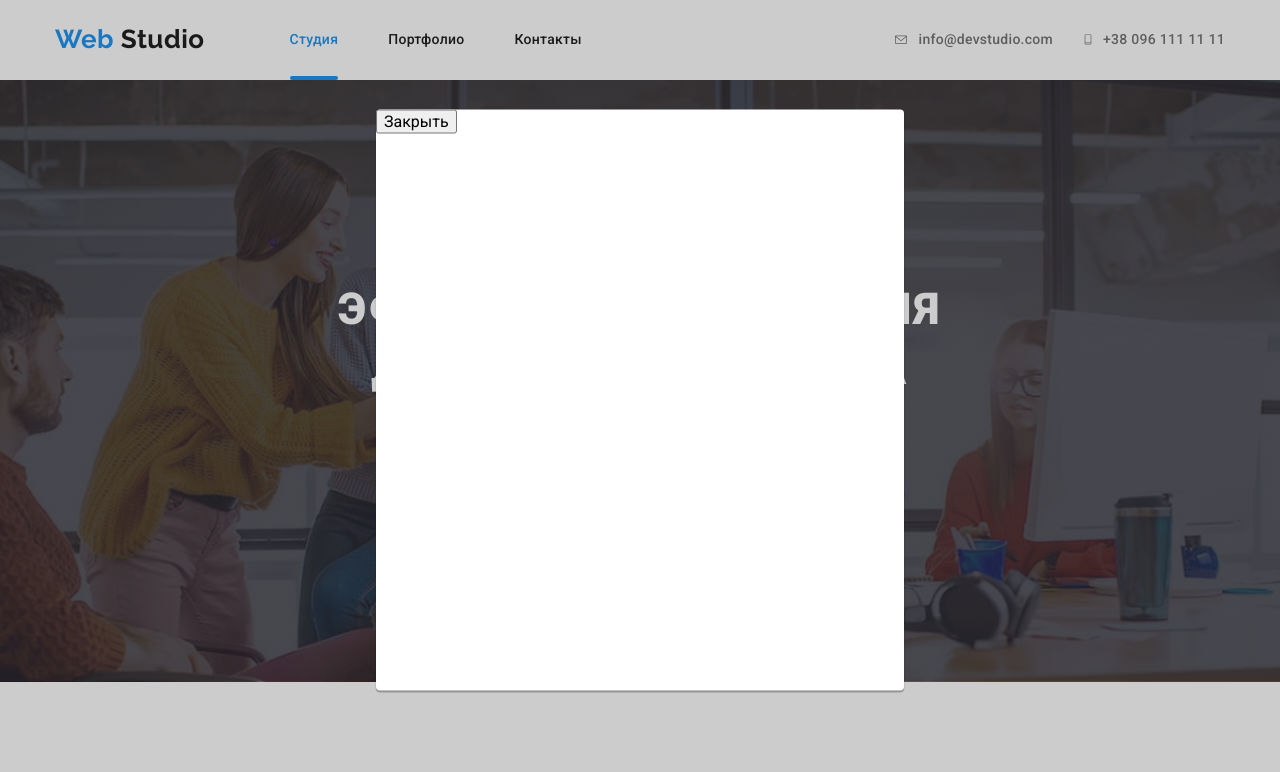
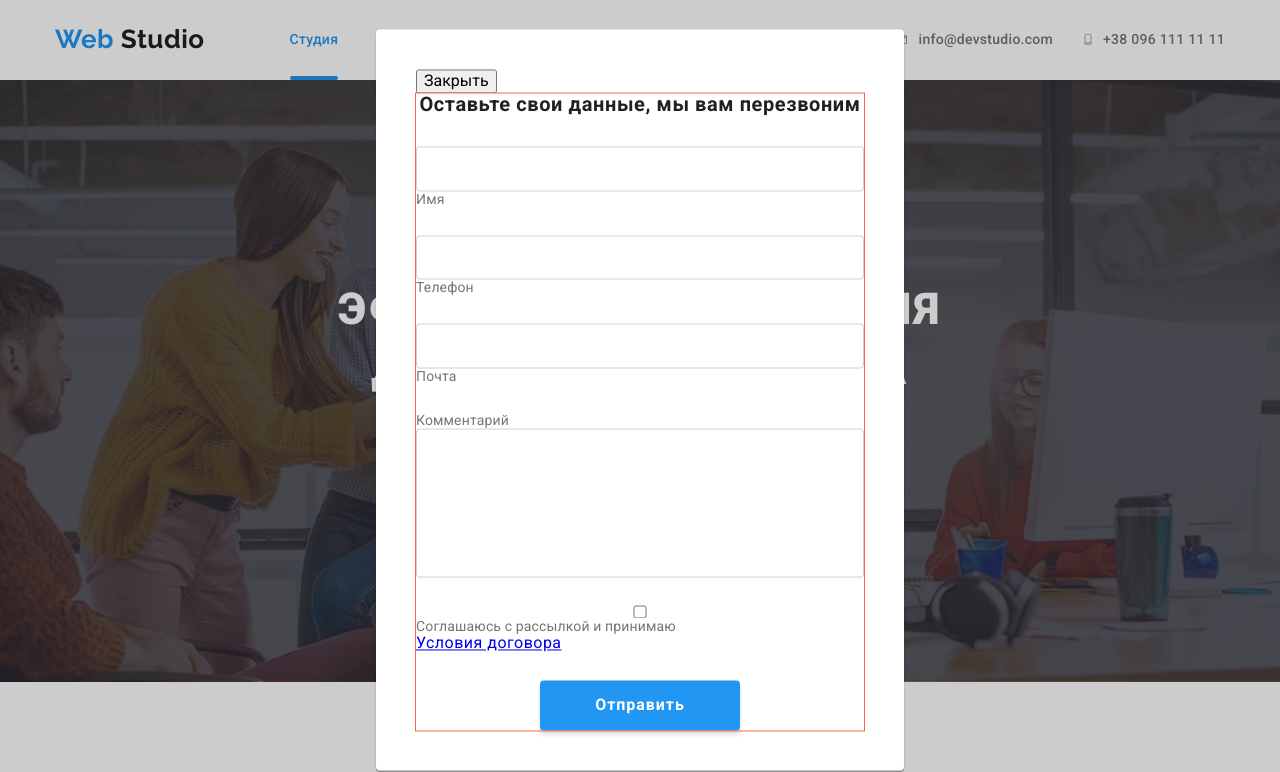
Before and after one commit to IvannaMelnyk/goit-markup-hw-06, a plain HTML site: page index.html in a window 1280 px wide. Both pictures are taken after a click on the button "Заказать услугу". Shown: the top 772 px of the page. Drawn offline with nearby package versions, Linux system fonts and the light colour scheme.

Commit message:
Form-габрана разметка

```diff
--- a/css/styles.css
+++ b/css/styles.css
@@ -25,6 +25,9 @@ body {
   color: var(--primary-text-color);
   font-family: Roboto, sans-serif;
   letter-spacing: 0.03em;
+}
+textarea {
+  resize: none;
 }
 .container {
   width: 1200px;
@@ -230,12 +233,80 @@ transform: translate(-50%, -50%) scale(0.8);
   transform: translate(-50%, -50%) scale(1);
   transition: transform 250ms cubic-bezier(0.4, 0, 0.2, 1);
 
-  min-height: 581px;
-  min-width: 528px;
+  /* min-height: 581px;
+  min-width: 528px; */
+  padding: 40px;
 
   background-color: var(--white-color);
   box-shadow: 0px 2px 1px rgba(0, 0, 0, 0.2), 0px 1px 1px rgba(0, 0, 0, 0.14), 0px 1px 3px rgba(0, 0, 0, 0.12);
   border-radius: 4px;
+}
+
+.form {
+width: 448px;
+outline: 1px solid tomato;
+margin-left: auto;
+margin-right: auto;
+
+}
+.form-field {
+display: flex;
+flex-direction: column;
+margin-bottom: 28px;
+}
+.form-field input {
+  margin: 0;
+  padding: 12px 42px;
+  border: 1px solid rgba(33, 33, 33, 0.2);
+  box-sizing: border-box;
+  border-radius: 4px;
+
+}
+.form-field label {
+  font-size: 14px;
+  line-height: 16px;
+  letter-spacing: 0.01em;
+}
+.form-field textarea {
+  border: 1px solid rgba(33, 33, 33, 0.2);
+  box-sizing: border-box;
+  border-radius: 4px;
+  padding: 0;
+}
+.form-title {
+  display: block;
+  margin-bottom: 30px;
+  font-size: 20px;
+  line-height: 23px;
+  text-align: center;
+  letter-spacing: 0.03em;
+  color: #212121;
+}
+.form-button {
+  display: block;
+
+  margin-right: auto;
+  margin-left: auto;
+
+  color: var(--white-color);
+  border-color: var(--accent-color);
+  background-color: var(--accent-color);
+  font-family: inherit;
+  font-weight: 700;
+  font-size: 16px;
+  line-height: 1.88;
+  align-items: center;
+  text-align: center;
+  letter-spacing: 0.06em;
+  text-decoration: none;
+
+  width: 200px;
+  height: 50px;
+  padding: 10px 55px;
+
+  box-shadow: 0px 4px 4px rgba(0, 0, 0, 0.15);
+  border-radius: 4px;
+  border: 0;
 }
 /* section */
 .section {
--- a/index.html
+++ b/index.html
@@ -312,6 +312,37 @@
     <div class="backdrop is-hidden" data-modal>
       <div class="modal">
         <button data-modal-close>Закрыть</button>
+        <form class="form js-speaker-form">
+          <b class="form-title">Оставьте свои данные, мы вам перезвоним</b>
+          <div class="form-field">
+            <input type="text" name="name" id="name" autofocus />
+            <label for="name">Имя</label>
+          </div>
+
+          <div class="form-field">
+            <input type="text" name="tel" id="tel" autocomplete="off" />
+            <label for="tel">Телефон</label>
+          </div>
+
+          <div class="form-field">
+            <input type="email" name="mail" id="mail" />
+            <label for="mail">Почта</label>
+          </div>
+
+          <div class="form-field">
+            <label for="comment">Комментарий</label>
+            <textarea name="comment" id="comment" rows="8"></textarea>
+          </div>
+
+          <div class="form-field">
+            <input type="checkbox" name="policy" id="policy">
+            <label for="policy">Соглашаюсь с рассылкой и принимаю</label>
+            <a href="policy">Условия договора</a>
+          </div>
+
+          <button type="submit" class="form-button">Отправить</button>
+
+        </form>
       </div>
 
     </div>
@@ -364,6 +395,25 @@
       2020 &#10072; Developed by GoIT Students
     </p>
   </footer>
+
+
+
+  <script>
+    (() => {
+      document
+        .querySelector('.js-speaker-form')
+        .addEventListener('submit', e => {
+          e.preventDefault();
+
+          new FormData(e.currentTarget).forEach((value, name) =>
+            console.log(`${name}: ${value}`),
+          );
+
+          e.currentTarget.reset();
+        });
+    })();
+  </script>
+
   <script src="./js/modal.js"></script>
 </body>
 
```
